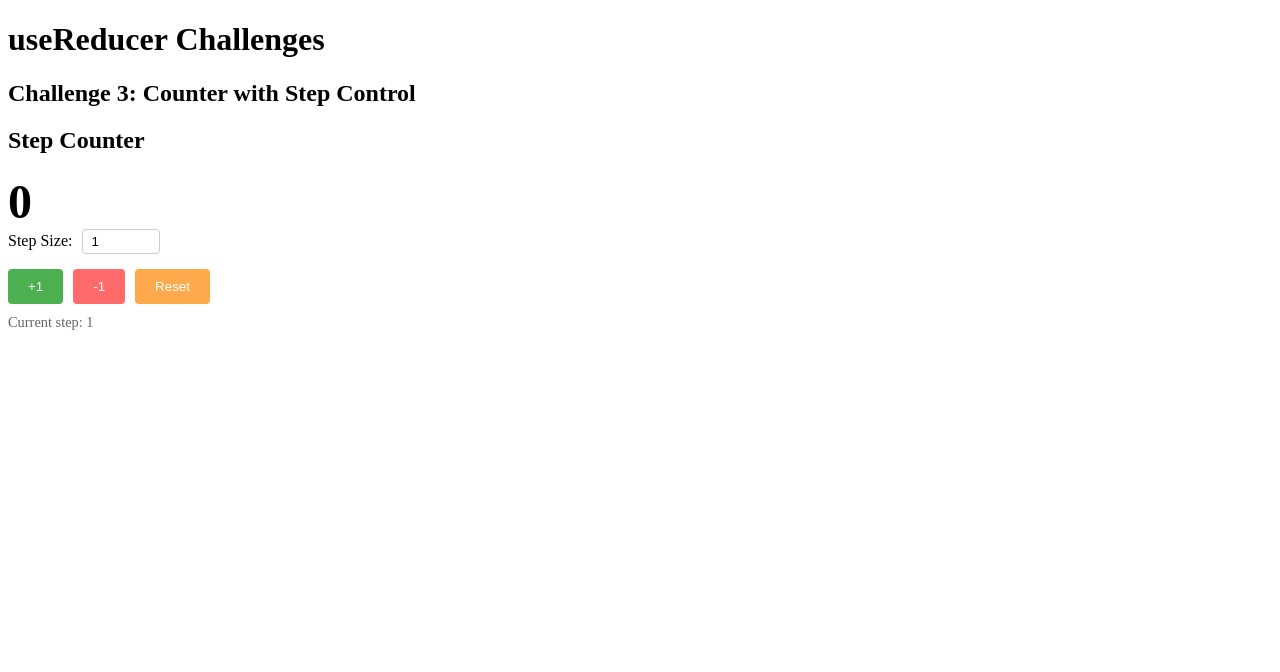
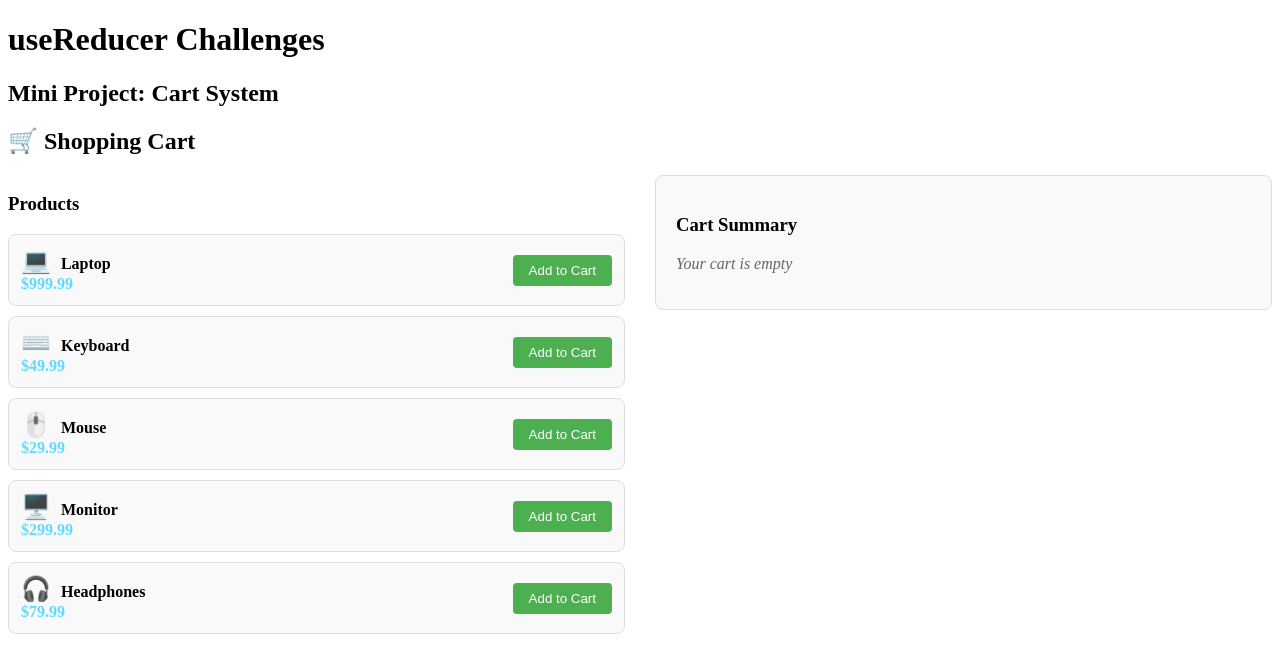
Before and after one commit to HaithamAbuDraz/react-learning-journey, a React (Vite) app: page / in a window 1280 px wide. Shown: the top 672 px of the page. Built offline with nearby package versions, Linux system fonts and the light colour scheme.

Commit message:
Add CartApp to UseReducerChallenge as Mini Project

```diff
--- a/src/challenges/14-useReducer/UseReducerChallenge.jsx
+++ b/src/challenges/14-useReducer/UseReducerChallenge.jsx
@@ -1,4 +1,4 @@
-import StepCounter from './components/StepCounter';
+import CartApp from './components/CartApp';
 
 function UseReducerChallenge() {
   return (
@@ -6,8 +6,8 @@ function UseReducerChallenge() {
       <h1>useReducer Challenges</h1>
 
       <section>
-        <h2>Challenge 3: Counter with Step Control</h2>
-        <StepCounter />
+        <h2>Mini Project: Cart System</h2>
+        <CartApp />
       </section>
     </div>
   );
```
